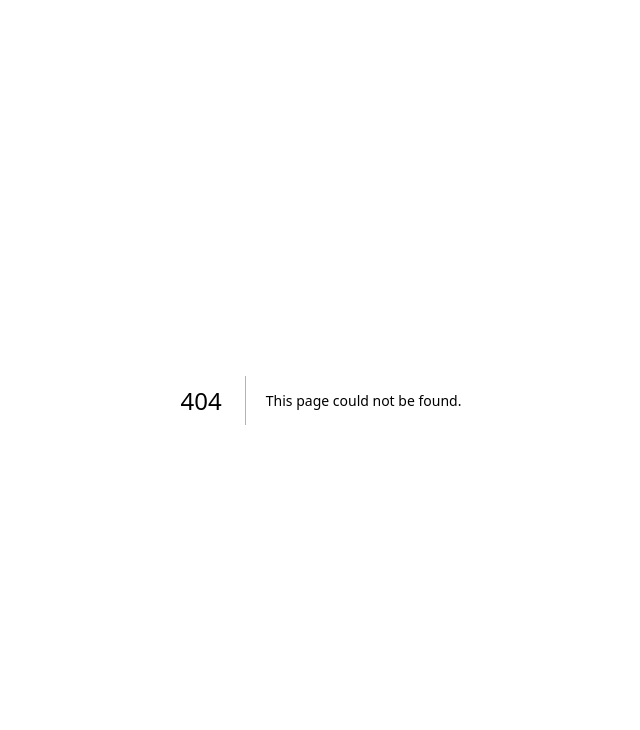
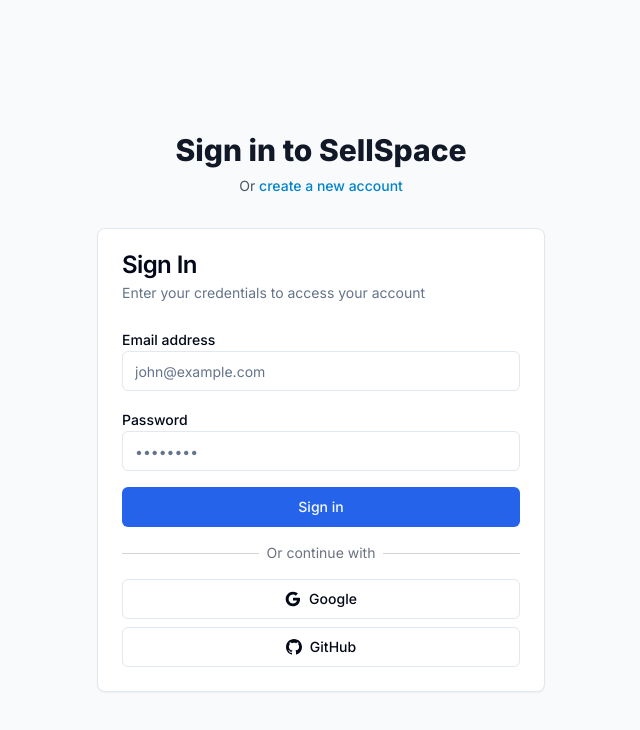
Before and after one commit to Starkback785/seellspace, a Next.js app: page /auth/signin in a window 1280 px wide. Before the commit this address had no page. Shown: the top 730 px of the page, without its empty margins (319-959 px from the left). Built offline with nearby package versions, Linux system fonts and the light colour scheme.

Commit message:
Auto-commit: Agent tool execution

```diff
--- /dev/null
+++ b/app/auth/signin/page.tsx
@@ -0,0 +1,155 @@
+'use client'
+
+import { useState } from 'react'
+import { signIn, getSession } from 'next-auth/react'
+import { useRouter } from 'next/navigation'
+import Link from 'next/link'
+import { Button } from '@/components/ui/button'
+import { Input } from '@/components/ui/input'
+import { Label } from '@/components/ui/label'
+import { Card, CardContent, CardDescription, CardHeader, CardTitle } from '@/components/ui/card'
+
+export default function SignInPage() {
+  const [email, setEmail] = useState('')
+  const [password, setPassword] = useState('')
+  const [isLoading, setIsLoading] = useState(false)
+  const [error, setError] = useState('')
+  const router = useRouter()
+
+  const handleCredentialsSignIn = async (e: React.FormEvent) => {
+    e.preventDefault()
+    setIsLoading(true)
+    setError('')
+
+    try {
+      const result = await signIn('credentials', {
+        email,
+        password,
+        redirect: false,
+      })
+
+      if (result?.error) {
+        setError('Invalid credentials')
+      } else {
+        router.push('/dashboard')
+      }
+    } catch (error) {
+      setError('An error occurred during sign in')
+    } finally {
+      setIsLoading(false)
+    }
+  }
+
+  const handleOAuthSignIn = async (provider: string) => {
+    setIsLoading(true)
+    try {
+      await signIn(provider, { callbackUrl: '/dashboard' })
+    } catch (error) {
+      setError('An error occurred during sign in')
+      setIsLoading(false)
+    }
+  }
+
+  return (
+    <div className="min-h-screen flex items-center justify-center bg-gray-50 py-12 px-4 sm:px-6 lg:px-8">
+      <div className="max-w-md w-full space-y-8">
+        <div className="text-center">
+          <h2 className="mt-6 text-3xl font-extrabold text-gray-900">
+            Sign in to SellSpace
+          </h2>
+          <p className="mt-2 text-sm text-gray-600">
+            Or{' '}
+            <Link href="/auth/signup" className="font-medium text-brand-600 hover:text-brand-500">
+              create a new account
+            </Link>
+          </p>
+        </div>
+
+        <Card>
+          <CardHeader>
+            <CardTitle>Sign In</CardTitle>
+            <CardDescription>
+              Enter your credentials to access your account
+            </CardDescription>
+          </CardHeader>
+          <CardContent className="space-y-4">
+            <form onSubmit={handleCredentialsSignIn} className="space-y-4">
+              <div>
+                <Label htmlFor="email">Email address</Label>
+                <Input
+                  id="email"
+                  type="email"
+                  value={email}
+                  onChange={(e) => setEmail(e.target.value)}
+                  required
+                  placeholder="john@example.com"
+                />
+              </div>
+              <div>
+                <Label htmlFor="password">Password</Label>
+                <Input
+                  id="password"
+                  type="password"
+                  value={password}
+                  onChange={(e) => setPassword(e.target.value)}
+                  required
+                  placeholder="••••••••"
+                />
+              </div>
+
+              {error && (
+                <div className="text-red-600 text-sm">{error}</div>
+              )}
+
+              <Button
+                type="submit"
+                className="w-full"
+                disabled={isLoading}
+              >
+                {isLoading ? 'Signing in...' : 'Sign in'}
+              </Button>
+            </form>
+
+            <div className="relative">
+              <div className="absolute inset-0 flex items-center">
+                <div className="w-full border-t border-gray-300" />
+              </div>
+              <div className="relative flex justify-center text-sm">
+                <span className="px-2 bg-white text-gray-500">Or continue with</span>
+              </div>
+            </div>
+
+            <div className="space-y-2">
+              <Button
+                variant="outline"
+                className="w-full"
+                onClick={() => handleOAuthSignIn('google')}
+                disabled={isLoading}
+              >
+                <svg className="w-4 h-4 mr-2" viewBox="0 0 24 24">
+                  <path fill="currentColor" d="M22.56 12.25c0-.78-.07-1.53-.2-2.25H12v4.26h5.92c-.26 1.37-1.04 2.53-2.21 3.31v2.77h3.57c2.08-1.92 3.28-4.74 3.28-8.09z"/>
+                  <path fill="currentColor" d="M12 23c2.97 0 5.46-.98 7.28-2.66l-3.57-2.77c-.98.66-2.23 1.06-3.71 1.06-2.86 0-5.29-1.93-6.16-4.53H2.18v2.84C3.99 20.53 7.7 23 12 23z"/>
+                  <path fill="currentColor" d="M5.84 14.09c-.22-.66-.35-1.36-.35-2.09s.13-1.43.35-2.09V7.07H2.18C1.43 8.55 1 10.22 1 12s.43 3.45 1.18 4.93l2.85-2.22.81-.62z"/>
+                  <path fill="currentColor" d="M12 5.38c1.62 0 3.06.56 4.21 1.64l3.15-3.15C17.45 2.09 14.97 1 12 1 7.7 1 3.99 3.47 2.18 7.07l3.66 2.84c.87-2.6 3.3-4.53 6.16-4.53z"/>
+                </svg>
+                Google
+              </Button>
+
+              <Button
+                variant="outline"
+                className="w-full"
+                onClick={() => handleOAuthSignIn('github')}
+                disabled={isLoading}
+              >
+                <svg className="w-4 h-4 mr-2" fill="currentColor" viewBox="0 0 24 24">
+                  <path d="M12 0c-6.626 0-12 5.373-12 12 0 5.302 3.438 9.8 8.207 11.387.599.111.793-.261.793-.577v-2.234c-3.338.726-4.033-1.416-4.033-1.416-.546-1.387-1.333-1.756-1.333-1.756-1.089-.745.083-.729.083-.729 1.205.084 1.839 1.237 1.839 1.237 1.07 1.834 2.807 1.304 3.492.997.107-.775.418-1.305.762-1.604-2.665-.305-5.467-1.334-5.467-5.931 0-1.311.469-2.381 1.236-3.221-.124-.303-.535-1.524.117-3.176 0 0 1.008-.322 3.301 1.23.957-.266 1.983-.399 3.003-.404 1.02.005 2.047.138 3.006.404 2.291-1.552 3.297-1.23 3.297-1.23.653 1.653.242 2.874.118 3.176.77.84 1.235 1.911 1.235 3.221 0 4.609-2.807 5.624-5.479 5.921.43.372.823 1.102.823 2.222v3.293c0 .319.192.694.801.576 4.765-1.589 8.199-6.086 8.199-11.386 0-6.627-5.373-12-12-12z"/>
+                </svg>
+                GitHub
+              </Button>
+            </div>
+          </CardContent>
+        </Card>
+      </div>
+    </div>
+  )
+}
```
